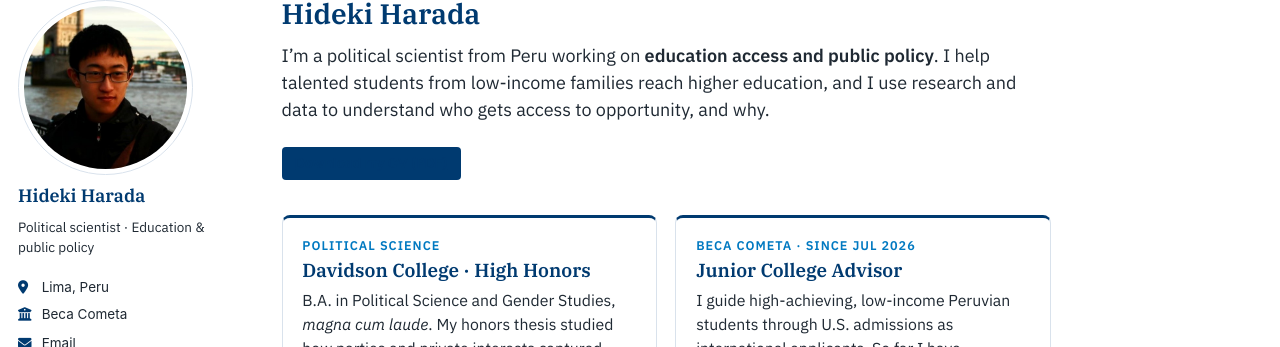
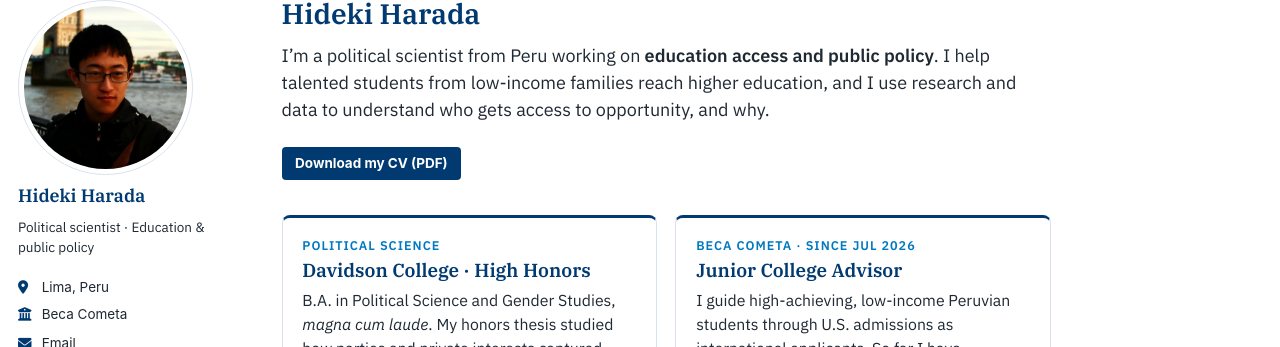
Before and after one commit to haradaoyakawahideki/haradaoyakawahideki.github.io, a Jekyll site: the page built from _pages/about.md, in a window 1280 px wide. Shown: the part 101-448 px from the top of the page. Built offline with Jekyll 4.4.1, drawn with Linux system fonts in a browser that asks for light colours; a script bundle is joined from its source files by our own code; a script that is not in the unit is left out.

Commit message:
Fix CV button text color
Co-Authored-By: Claude Opus 5.5 <noreply@anthropic.com>

```diff
--- a/_includes/head/custom.html
+++ b/_includes/head/custom.html
@@ -130,3 +130,7 @@
   .btn--primary { background:var(--navy) !important; border-color:var(--navy) !important; color:#fff !important; margin:0 .4em .6em 0; }
   html[data-theme="dark"] .btn--primary { background:#4fa3dd !important; border-color:#4fa3dd !important; color:#0b1a2b !important; }
 </style>
+<style>
+  .page__content a.btn--primary, .archive a.btn--primary { color:#fff !important; text-decoration:none !important; }
+  html[data-theme="dark"] .page__content a.btn--primary, html[data-theme="dark"] .archive a.btn--primary { color:#0b1a2b !important; }
+</style>
```
